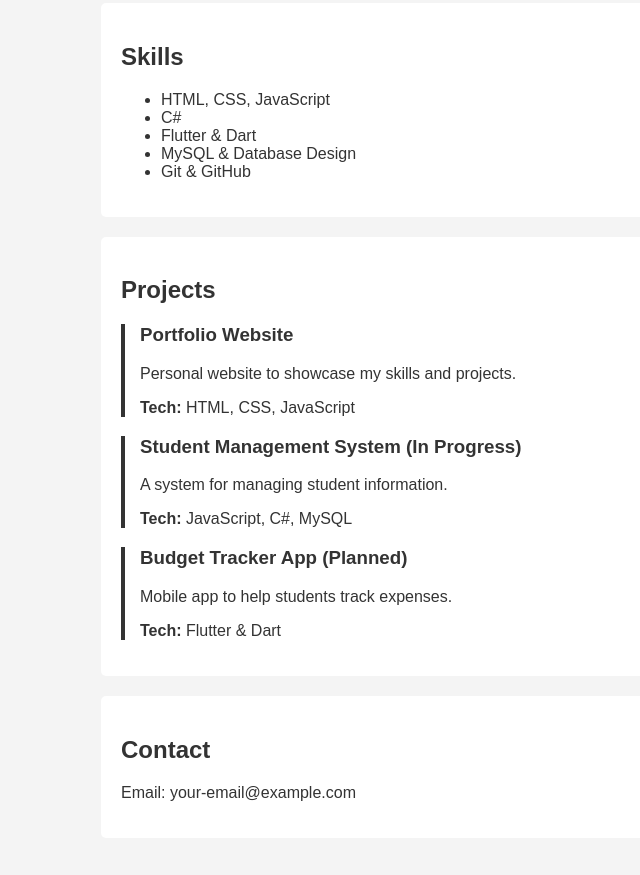
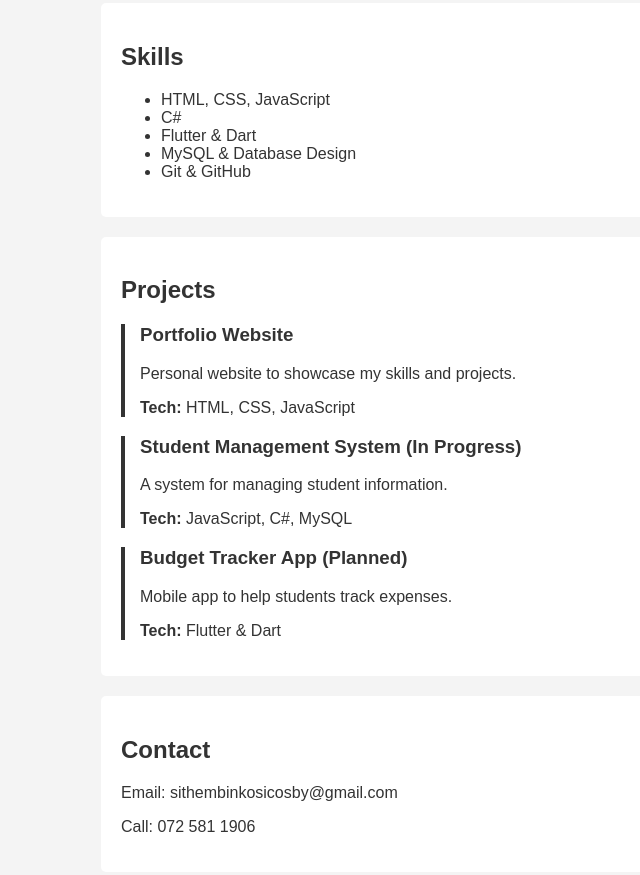
Before and after one commit to Cosby40/portfolio, a plain HTML site: page index.html in a window 1280 px wide. Shown: the part 369-1244 px from the top of the page, without its empty margins (89-729 px from the left). Drawn offline with Linux system fonts and the light colour scheme.

Commit message:
Update contact information in index.html

```diff
--- a/index.html
+++ b/index.html
@@ -66,7 +66,8 @@
 
   <section id="contact">
     <h2>Contact</h2>
-    <p>Email: your-email@example.com</p>
+    <p>Email: sithembinkosicosby@gmail.com</p>
+    <p>Call: 072 581 1906</p>
   </section>
 </main>
 </body>
```
